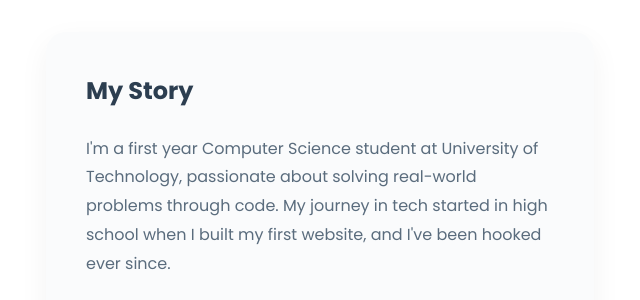
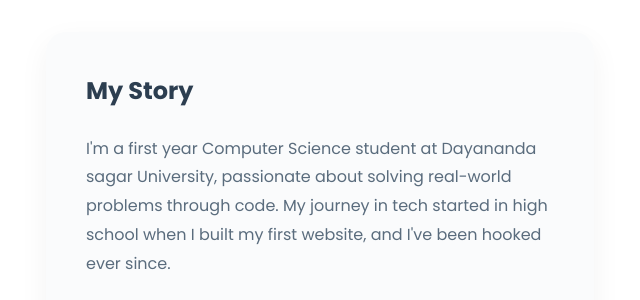
Before and after one commit to Rakshith-web-dev/portfolio, a plain HTML site: page index.html in a window 1280 px wide. Shown: the part 1020-1320 px from the top of the page, 14-654 px from the left. Drawn offline with nearby package versions, Linux system fonts and the light colour scheme.

Commit message:
Update index.html

```diff
--- a/index.html
+++ b/index.html
@@ -129,7 +129,7 @@
                 <div class="about-text">
                     <div class="about-card">
                         <h3>My Story</h3>
-                        <p>I'm a first year Computer Science student at University of Technology, passionate about solving real-world problems through code. My journey in tech started in high school when I built my first website, and I've been hooked ever since.</p>
+                        <p>I'm a first year Computer Science student at Dayananda sagar University, passionate about solving real-world problems through code. My journey in tech started in high school when I built my first website, and I've been hooked ever since.</p>
 
                         <p>I love exploring new technologies, participating in hackathons, and contributing to open-source projects. When I'm not coding, you can find me reading tech blogs, playing chess, or volunteering at local coding bootcamps.</p>
 
@@ -639,4 +639,5 @@
 
     <script src="script.js"></script>
 </body>
+
 </html>
```
